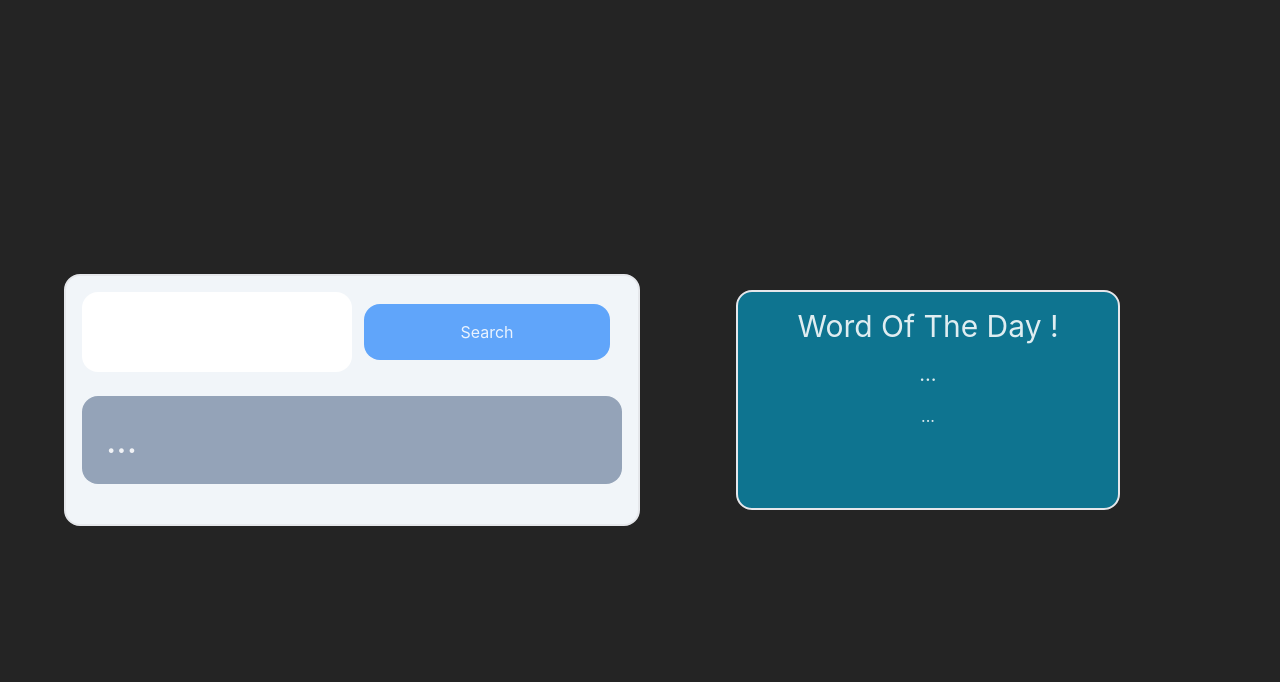
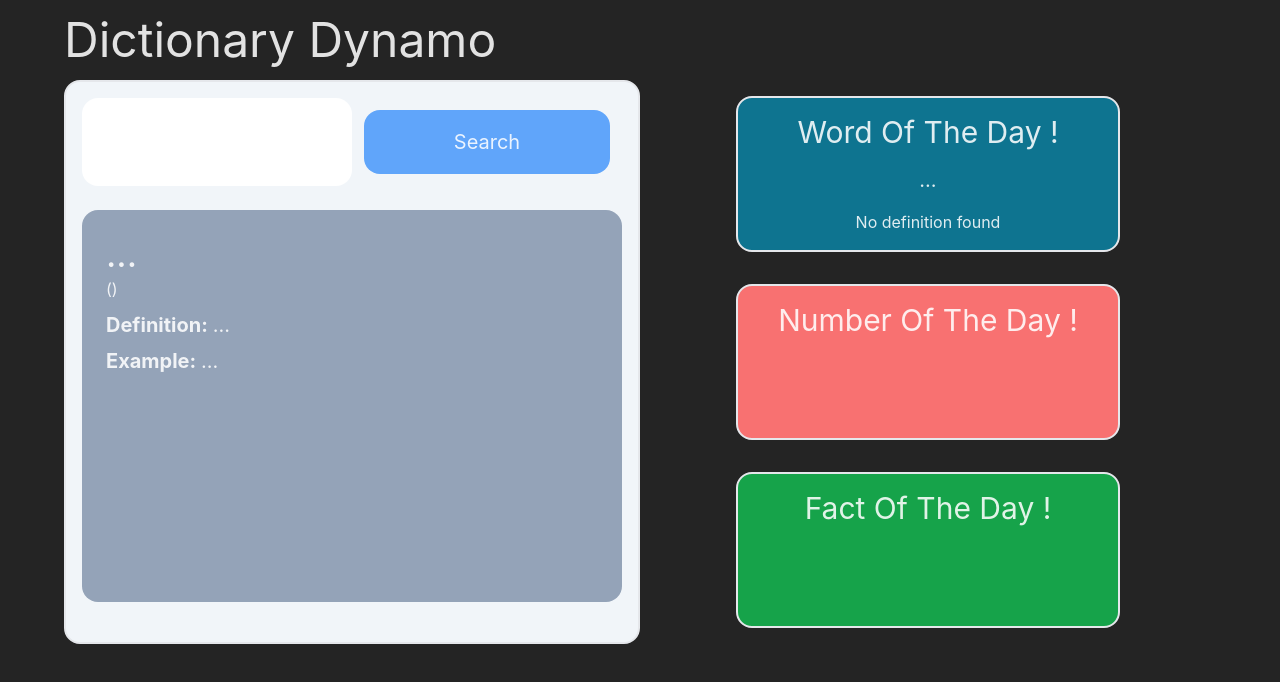
Before and after one commit to Denito37/dictionary_dynamo, a React (Vite) app: page / in a window 1280 px wide. Shown: the top 682 px of the page. Built offline with nearby package versions, Linux system fonts and the light colour scheme; no server answers.

Commit message:
new of the day components added/updated

```diff
--- a/src/App.jsx
+++ b/src/App.jsx
@@ -1,12 +1,20 @@
+import Header from "./components/aHeader"
 import Dictionary from "./components/dictionary"
 import WOTD from "./components/wordOTD"
+import NOTD from "./components/numberOTD"
+import FOTD from "./components/factOTD"
 
 function App() {
 
   return (
-    <div className="App md:grid md:grid-cols-2">
+    <div className="App my-4">
+      <Header />
+      <div className=" my-4 md:grid md:grid-cols-2 md:grid-rows-3">
       <Dictionary />
       <WOTD />
+      <NOTD />
+      <FOTD />
+      </div>
     </div>
   )
 }
--- /dev/null
+++ b/src/components/aHeader.jsx
@@ -0,0 +1,9 @@
+export default function Header(){
+    return(
+        <div>
+            <header>
+                <h1 className=" text-5xl">Dictionary Dynamo</h1>
+            </header>
+        </div>
+    )
+}
--- a/src/components/dictionary.jsx
+++ b/src/components/dictionary.jsx
@@ -2,21 +2,27 @@ import { useState } from "react";
 
 export default function Dictionary(){
     const [word, setWord] = useState('...');
-    const [definition, setDefinition] = useState('');
+    const [speech, setSpeech] = useState('')
+    const [definition, setDefinition] = useState('...');
+    const [example, setExample] = useState('...');
     const [input, setInput]= useState('hello');
     const getWord = async ()=>{
         let obj = await fetch('https://api.dictionaryapi.dev/api/v2/entries/en/'+input);
         let text = await obj.json();
         setWord(text[0].word);
+        setSpeech(text[0].meanings[0].partOfSpeech)
         setDefinition(text[0].meanings[0].definitions[0].definition)
+        setExample(text[0].meanings[0].definitions[0].example)
     }
     return(
-        <div className="bg-slate-100 p-4 rounded-2xl border-2 grid grid-cols-2 max-w-xl">
+        <div className="bg-slate-100 text-xl p-4 rounded-2xl border-2 grid grid-cols-2 grid-rows-6 max-w-xl md:row-span-3">
             <input onChange={event => setInput(event.target.value)} className=" px-3 rounded-2xl" type="text" />
             <button onClick={getWord} className = 'bg-blue-400 px-6 py-4 m-3 hover:bg-blue-300 rounded-2xl'>Search</button>
-            <div className="col-span-2 p-6 my-6 rounded-2xl bg-slate-400">
-            <h1 className=" text-4xl uppercase">{word}</h1>
-            <p>{definition}</p>
+            <div className="col-span-2 row-span-5 p-6 my-6 rounded-2xl bg-slate-400">
+                <h1 className=" text-4xl uppercase">{word}</h1>
+                <small>({speech})</small>
+                <p className ="my-2"><span className=" font-bold">Definition: </span>{definition}</p>
+                <p className ="my-2"> <span className=" font-bold">Example: </span>{example}</p>
             </div>
         </div>
     )
--- /dev/null
+++ b/src/components/factOTD.jsx
@@ -0,0 +1,19 @@
+import { useState, useEffect } from "react";
+
+export default function FOTD(){
+    const [fact,setFact] = useState('')
+    const getFact = async() =>{
+        let obj = await fetch('https://uselessfacts.jsph.pl/random.json?language=en');
+        let text = await obj.json();
+        setFact(text.text)
+    }
+    useEffect(() =>{
+        getFact()
+    },[])
+    return(
+        <div className=" bg-green-600 p-4 my-4 mx-auto border-2 rounded-2xl w-96">
+            <h1 className=" text-center text-3xl">Fact Of The Day !</h1>
+            <p className=" text-center text-lg my-2">{fact}</p>
+        </div>
+    )
+}
--- /dev/null
+++ b/src/components/numberOTD.jsx
@@ -0,0 +1,25 @@
+import { useState,useEffect } from "react";
+
+export default function NOTD(){
+    const [number, setNumber] = useState('')
+    const [fact, setFact] = useState('')
+    const getNumber = async() =>{
+        let obj = await fetch('http://numbersapi.com/random');
+        let text = await obj.text();
+        let numArray = text.split(' ')
+        setNumber(numArray[0])
+        numArray.shift()
+        let theFact = numArray.join(' ')
+        setFact(theFact)
+    }
+    useEffect(() =>{
+        getNumber()
+    },[])
+    return(
+        <div className="bg-red-400 p-4 my-4 mx-auto rounded-2xl w-96 border-2">
+            <h1 className="text-center text-3xl">Number Of The Day !</h1>
+            <h2 className="text-center text-2xl my-2">{number}</h2>
+            <p className="text-center">{fact}</p>
+        </div>
+    )
+}
--- a/src/components/wordOTD.jsx
+++ b/src/components/wordOTD.jsx
@@ -1,8 +1,8 @@
-import { useState,useEffect } from "react";
+import { useState, useEffect } from "react";
 
 export default function WOTD() {
     const [word, setWord] = useState('...')
-    const [meaning, setMeaning] = useState('...')
+    const [meaning, setMeaning] = useState('No definition found')
     const getWord = async () =>{
         let obj = await fetch('https://random-word-api.herokuapp.com/word');
         let text = await obj.json();
--- a/src/index.css
+++ b/src/index.css
@@ -22,6 +22,4 @@ body {
   margin: 0;
   display: grid;
   place-items: center;
-  min-width: 320px;
-  min-height: 100vh;
 }
```
